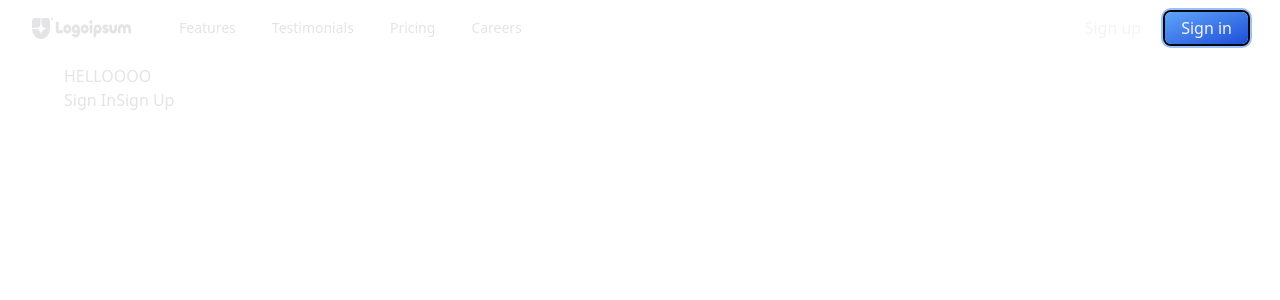
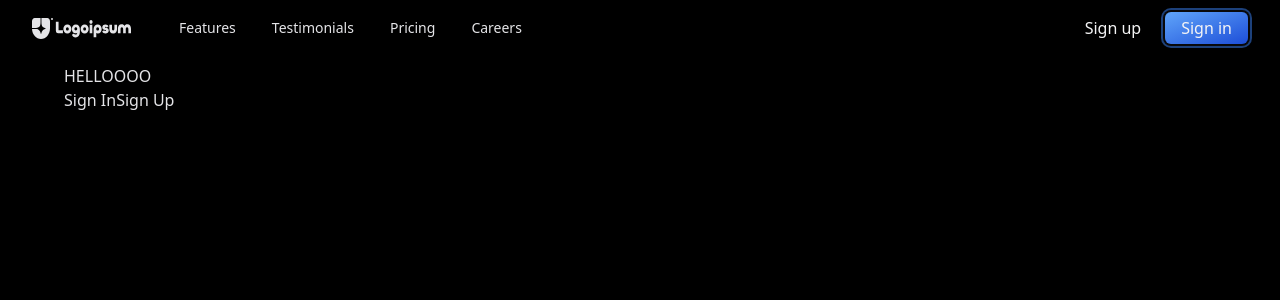
Before and after one commit to mikeguyon98/storytopia-fe, a React (Create React App) app: page / in a window 1280 px wide. Shown: the top 300 px of the page. Built offline with nearby package versions, Linux system fonts and the light colour scheme; no server answers.

Commit message:
black background

```diff
--- a/tailwind.config.js
+++ b/tailwind.config.js
@@ -14,10 +14,35 @@ const config = {
     extend: {
       backgroundColor: {
         'custom-black': '#000000',
+        'default': '#000000', // Set default background to black
+      },
+      textColor: {
+        'default': '#ffffff', // Set default text color to white
+      },
+      colors: {
+        // Define a custom color palette for dark mode
+        dark: {
+          100: '#f5f5f5',
+          200: '#e5e5e5',
+          300: '#d4d4d4',
+          400: '#a3a3a3',
+          500: '#737373',
+          600: '#525252',
+          700: '#404040',
+          800: '#262626',
+          900: '#171717',
+        },
       },
     },
   },
+  // Enable dark mode
+  darkMode: 'class',
   plugins: [
+    function ({ addBase, theme }) {
+      addBase({
+        'body': { backgroundColor: theme('colors.black'), color: theme('colors.white') },
+      })
+    },
     function ({ matchUtilities, theme }) {
       matchUtilities(
         {
```
